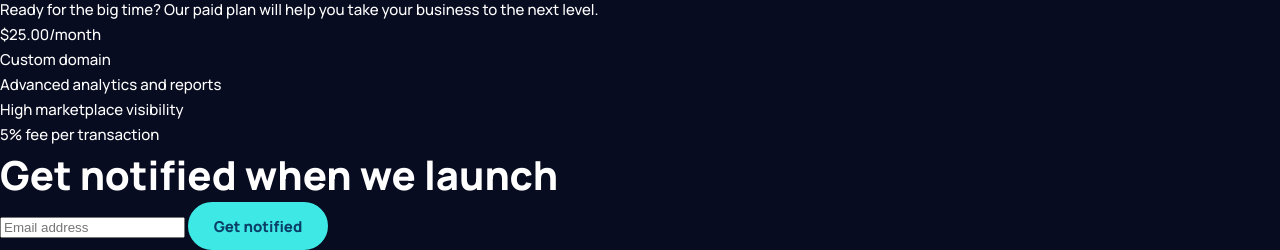
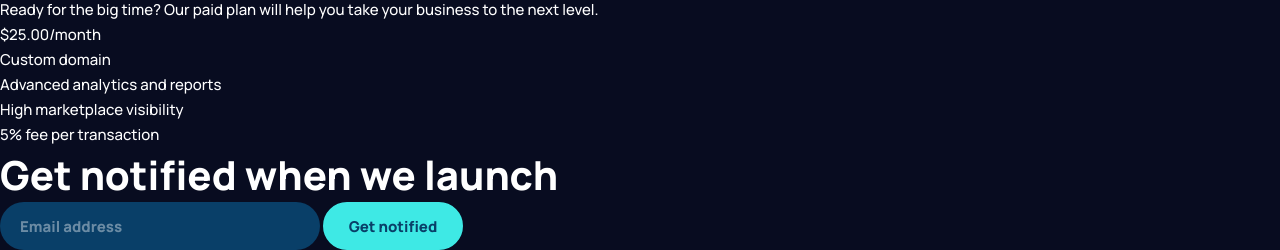
Before and after one commit to miguelzaga/maker-pre-launch-landing-page, a plain HTML site: page index.html in a window 1280 px wide. Shown: the part 678-928 px from the top of the page. Drawn offline with Linux system fonts and the light colour scheme.

Commit message:
styled text-field and its states

```diff
--- a/stylesheets/scss/01-abstracts/_variables.scss
+++ b/stylesheets/scss/01-abstracts/_variables.scss
@@ -14,6 +14,9 @@ $font-family: "Manrope", sans-serif;
 $font-medium: 400;
 $font-bold: 800;
 
+// Transition
+$transition: 0.2s ease-out;
+
 // Breakpoints
 $sm: 320px;
 $md: 640px;
--- a/stylesheets/scss/02-base/_typography.scss
+++ b/stylesheets/scss/02-base/_typography.scss
@@ -1,7 +1,8 @@
 @use "./../01-abstracts/" as a;
 
 body,
-button {
+button,
+input {
     font-family: a.$font-family;
     font-weight: a.$font-medium;
     font-size: a.rem(15px);
--- a/stylesheets/scss/03-objects/_button.scss
+++ b/stylesheets/scss/03-objects/_button.scss
@@ -10,7 +10,7 @@
     min-width: 140px;
     height: 48px;
     line-height: 1;
-    transition: 0.2s ease-out;
+    transition: a.$transition;
 
     &:hover,
     &:active {
--- a/stylesheets/scss/03-objects/text-field.scss
+++ b/stylesheets/scss/03-objects/text-field.scss
@@ -0,0 +1,28 @@
+@use "../01-abstracts/" as a;
+
+.text-field {
+    color: var(--color-font-1);
+    background-color: var(--color-bg-2);
+    border: solid 2px transparent;
+
+    border-radius: 24px;
+    padding: 12px 18px;
+    font-weight: a.$font-bold;
+    min-width: 320px;
+    height: 48px;
+    line-height: 1;
+    transition: a.$transition;
+
+    &::placeholder {
+        color: var(--color-font-1);
+        opacity: 0.4;
+    }
+
+    &--success {
+        border-color: var(--color-highlight);
+    }
+
+    &--error {
+        border-color: var(--color-error);
+    }
+}
```
Also changed, not shown: stylesheets/css/03-objects/text-field.css, stylesheets/css/style.css, 2 other files.
